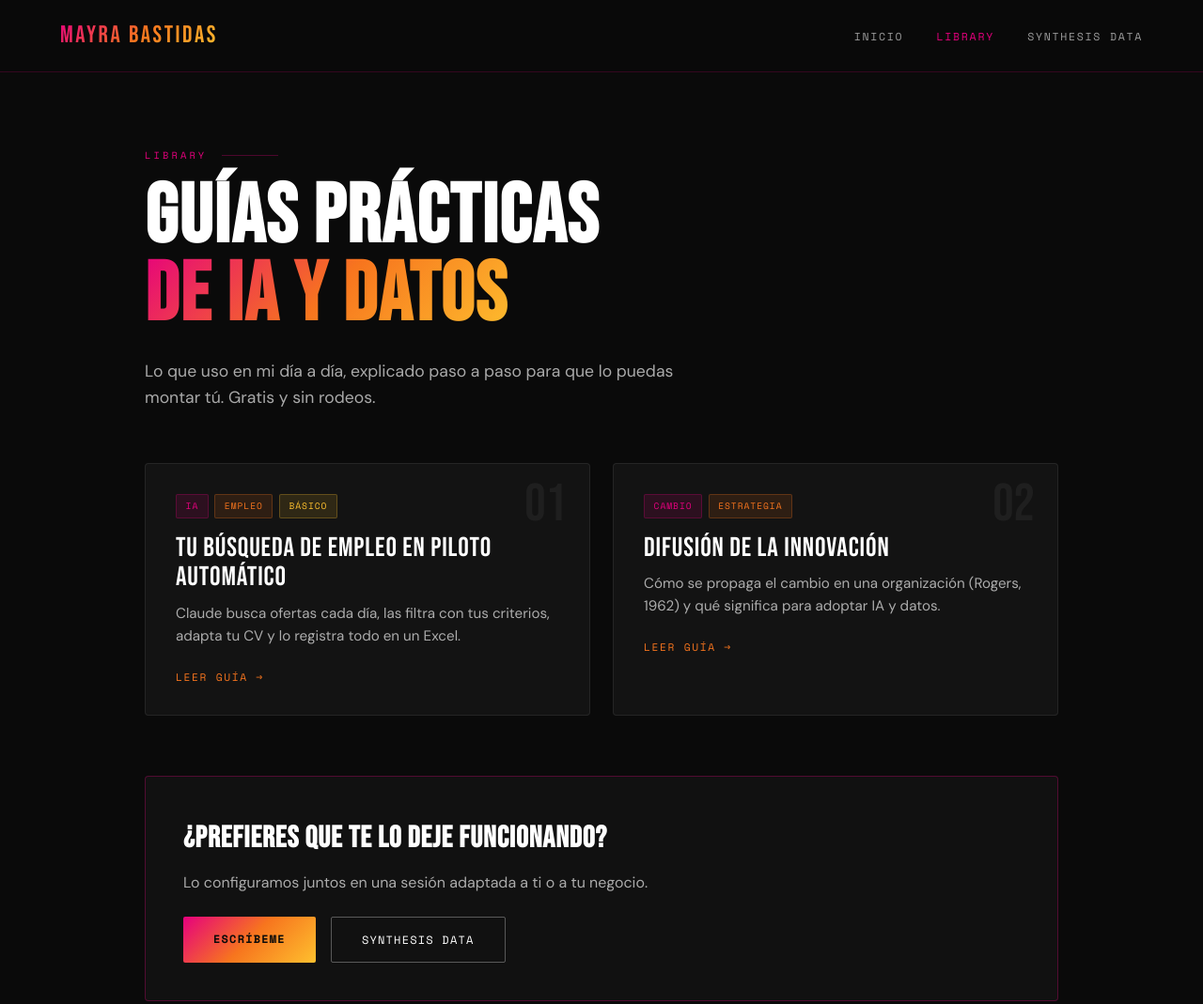
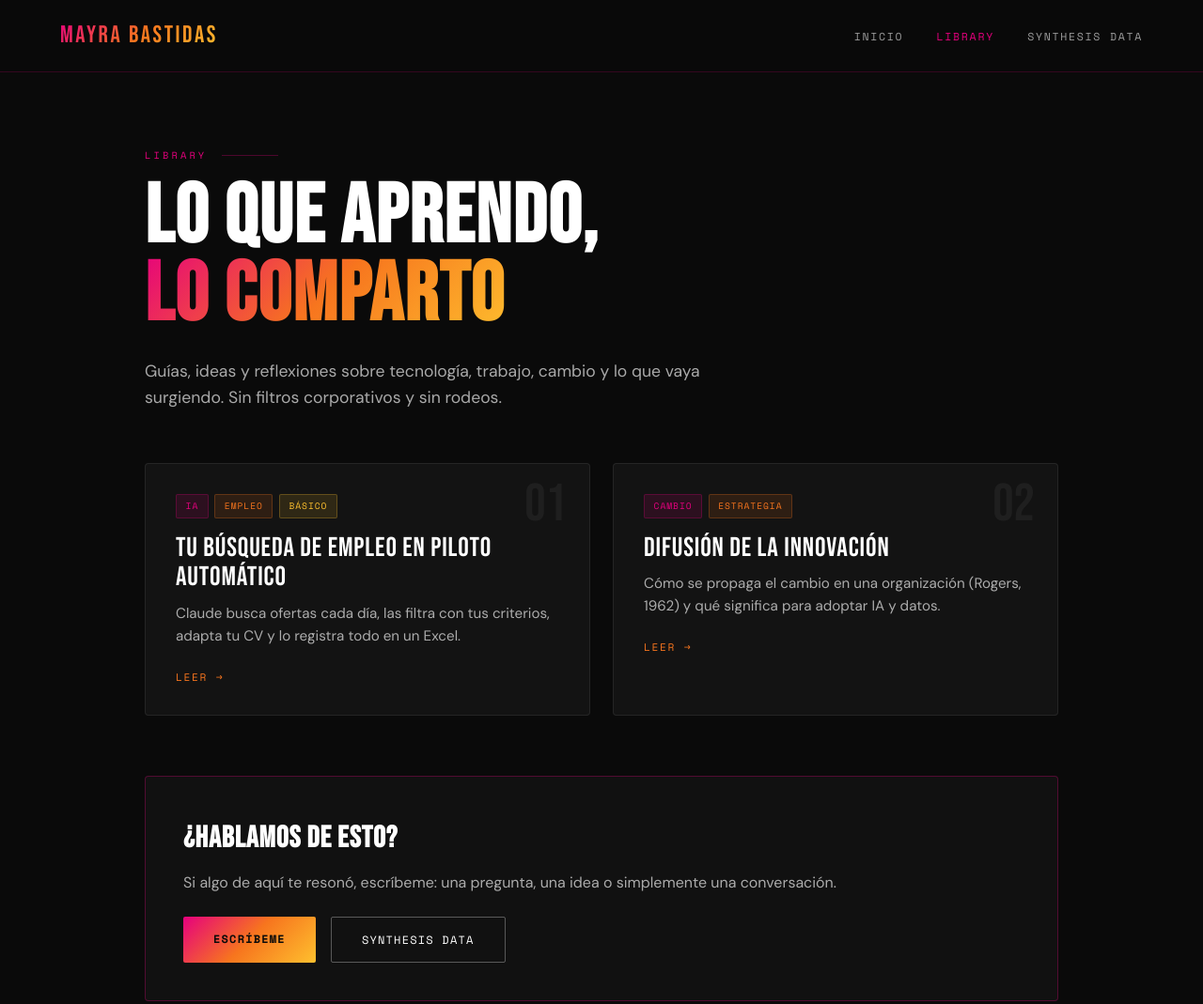
Before and after one commit to mayramb/library, a plain HTML site: page index.html in a window 1280 px wide. Shown: the top 1069 px of the page at 94% size. Drawn offline with nearby package versions, Linux system fonts and the light colour scheme.

Commit message:
Título más amplio y llamada a la acción conversacional
Co-Authored-By: Claude Opus 5.5 <noreply@anthropic.com>
Claude-Session: https://claude.ai/code/session_015P2h9xCamKvtDm3mDpwwuQ

```diff
--- a/index.html
+++ b/index.html
@@ -4,7 +4,7 @@
   <meta charset="UTF-8" />
   <meta name="viewport" content="width=device-width, initial-scale=1.0" />
   <title>Library | Mayra Bastidas</title>
-  <meta name="description" content="Guías prácticas y gratuitas de IA, datos y cambio para personas y pymes." />
+  <meta name="description" content="Guías, ideas y reflexiones de Mayra Bastidas sobre tecnología, trabajo y cambio." />
   <link href="https://fonts.googleapis.com/css2?family=Bebas+Neue&family=Space+Mono:wght@400;700&family=DM+Sans:wght@300;400;500&display=swap" rel="stylesheet" />
   <link rel="stylesheet" href="assets/style.css" />
 </head>
@@ -20,16 +20,16 @@
 
   <main class="wrap">
     <div class="section-label">Library</div>
-    <h1 class="big">Guías prácticas<br><span>de IA y datos</span></h1>
-    <p class="lead">Lo que uso en mi día a día, explicado paso a paso para que lo puedas montar tú. Gratis y sin rodeos.</p>
+    <h1 class="big">Lo que aprendo,<br><span>lo comparto</span></h1>
+    <p class="lead">Guías, ideas y reflexiones sobre tecnología, trabajo, cambio y lo que vaya surgiendo. Sin filtros corporativos y sin rodeos.</p>
 
     <div class="grid" id="catalogo"></div>
 
     <section class="cta">
-      <h3>¿Prefieres que te lo deje funcionando?</h3>
-      <p>Lo configuramos juntos en una sesión adaptada a ti o a tu negocio.</p>
+      <h3>¿Hablamos de esto?</h3>
+      <p>Si algo de aquí te resonó, escríbeme: una pregunta, una idea o simplemente una conversación.</p>
       <div class="btns">
-        <a class="btn btn-primary" href="mailto:mayra.bastidas@synthesis-data.com?subject=Quiero%20montarlo%20contigo">Escríbeme</a>
+        <a class="btn btn-primary" href="mailto:mayra.bastidas@synthesis-data.com?subject=Hablemos">Escríbeme</a>
         <a class="btn btn-outline" href="https://synthesis-data.com">Synthesis Data</a>
       </div>
     </section>
@@ -49,7 +49,7 @@
           <div class="tags">${g.etiquetas.map((t, j) => `<span class="tag ${colores[j % 3]}">${t}</span>`).join('')}</div>
           <div class="card-title">${g.titulo}</div>
           <p>${g.descripcion}</p>
-          <div class="card-go">Leer guía →</div>
+          <div class="card-go">Leer →</div>
         </a>`).join('');
     });
   </script>
```
Also changed, not shown: _plantilla/index.html (+3 -3 lines), busqueda-empleo-ia/index.html (+3 -3 lines), 3 other files.
